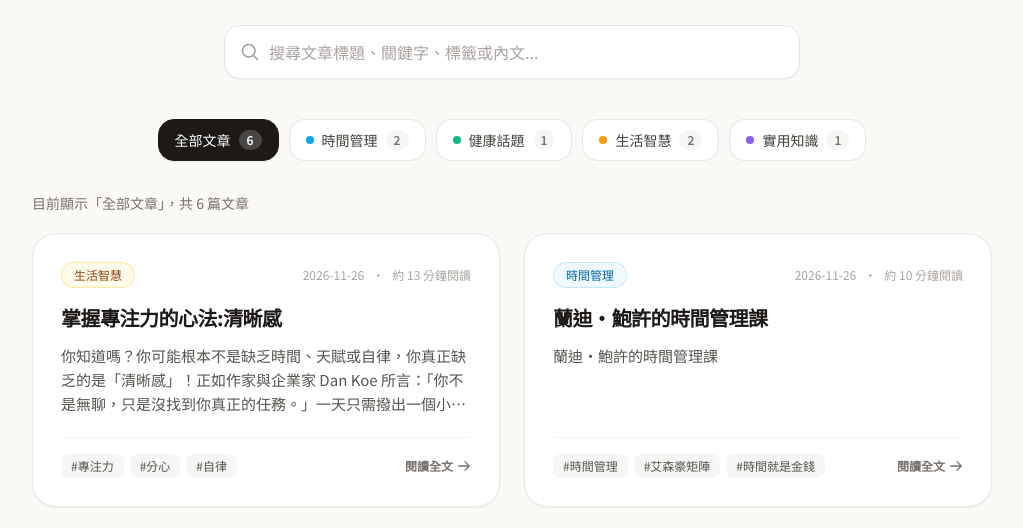
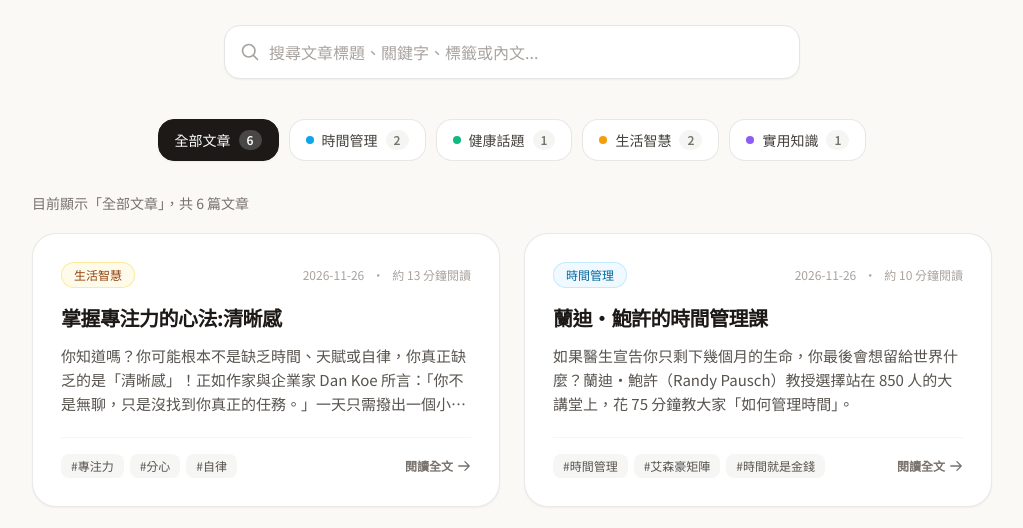
Before and after one commit to alanchangeforthebetter-a11y/nicearticle, a plain HTML site: page index.html in a window 1280 px wide. Shown: the part 212-740 px from the top of the page, without its empty margins (128-1151 px from the left). Drawn offline with nearby package versions, Linux system fonts and the light colour scheme.

Commit message:
Update index.html

```diff
--- a/index.html
+++ b/index.html
@@ -641,7 +641,7 @@ Dan Koe 強烈反對西方傳統的「每週硬拼 80 小時」過勞文化。
         title: "蘭迪·鮑許的時間管理課",
         category: "時間管理",
         date: "2026-11-26",
-        summary: "蘭迪·鮑許的時間管理課",
+        summary: "如果醫生宣告你只剩下幾個月的生命，你最後會想留給世界什麼？蘭迪·鮑許（Randy Pausch）教授選擇站在 850 人的大講堂上，花 75 分鐘教大家「如何管理時間」。",
         tags: ["時間管理","艾森豪矩陣","時間就是金錢"],
         content: `# 當時間變成有限的倒數：蘭迪·鮑許的時間管理課
 
```
